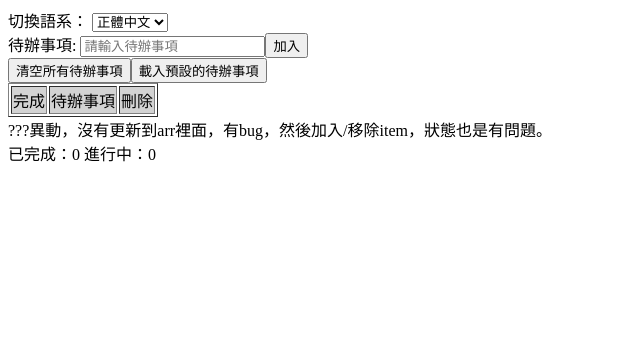
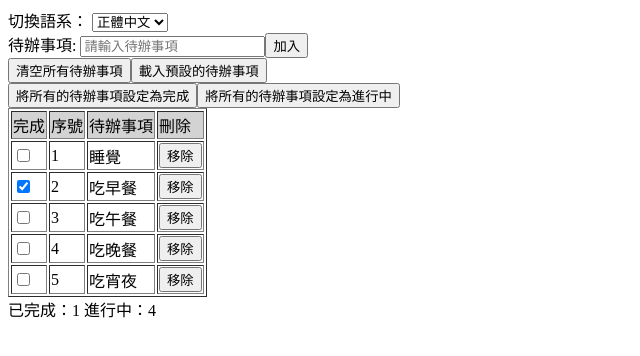
Before and after one commit to lesterio/todolist_exercise, an Angular app: page / in a window 1280 px wide. Shown: the top 356 px of the page, without its empty margins (0-640 px from the left). Built offline with nearby package versions, Linux system fonts and the light colour scheme.

Commit message:
增加id：這樣可以知道要去更新什麼；調整了一些動作。

```diff
--- a/src/assets/data/todoitems.json
+++ b/src/assets/data/todoitems.json
@@ -1,7 +1,7 @@
 [
-    { "itemDesc" : "睡覺" , "isCompelete" : false},
-    { "itemDesc" : "吃早餐" , "isCompelete" : true},
-    { "itemDesc" : "吃午餐" , "isCompelete" : false},
-    { "itemDesc" : "吃晚餐" , "isCompelete" : false},
-    { "itemDesc" : "吃宵夜" , "isCompelete" : false}
+    {"id":1, "itemDesc" : "睡覺" , "isCompelete" : false},
+    {"id":2, "itemDesc" : "吃早餐" , "isCompelete" : true},
+    {"id":3, "itemDesc" : "吃午餐" , "isCompelete" : false},
+    {"id":4, "itemDesc" : "吃晚餐" , "isCompelete" : false},
+    {"id":5, "itemDesc" : "吃宵夜" , "isCompelete" : false}
 ]
--- a/src/todoitem.ts
+++ b/src/todoitem.ts
@@ -1,4 +1,5 @@
 export interface Todoitem {
+  id : number ,
   itemDesc : string,
   isCompelete : boolean,
 }
--- a/src/todolistbody/todolistbody.component.css
+++ b/src/todolistbody/todolistbody.component.css
@@ -0,0 +1,3 @@
+.alertText{
+  color: red;
+}
--- a/src/todolistbody/todolistbody.component.html
+++ b/src/todolistbody/todolistbody.component.html
@@ -1,25 +1,30 @@
 <div>
   <label for="txtTodoitem">待辦事項:
     <span>
-      <input id="txtTodoitem" type='text' placeholder="請輸入待辦事項" (keydown.enter)="addItem()" [(ngModel)]="itemDesc">
+      <input id="txtTodoitem" type='text' placeholder="請輸入待辦事項"
+      (keydown.enter)="clearCheckMessage();addItem()"
+      [(ngModel)]="inputDesc">
     </span>
   </label>
-  <button (click)="addItem()">加入</button>
+  <button (click)="clearCheckMessage();addItem()">加入</button>
+  <div *ngIf="checkMessage!==''" [ngClass]="'alertText'">{{checkMessage}}</div>
   <div>
-    <button (click)="clearItem()">清空所有待辦事項</button>
-    <button (click)="readDefaultTodoItem()">載入預設的待辦事項</button>
+    <button (click)="clearItem()">清空所有待辦事項</button><button (click)="readDefaultTodoItem()">載入預設的待辦事項</button><br>
+    <button (click)="setItemState(true)">將所有的待辦事項設定為完成</button><button (click)="setItemState(false)">將所有的待辦事項設定為進行中</button><br>
+
   </div>
-
   <table [border]="1">
-    <tr style="background-color: lightgrey;"><td>完成</td><td>待辦事項</td><td>刪除</td></tr>
-    <tr *ngFor="let item of todoitems" [attr.item] = "item">
-      <td><input type="checkbox" [checked]="item.isCompelete" [id]="item.itemDesc"></td>
-      <td><label [htmlFor]="item.itemDesc">{{item.itemDesc}} </label> </td>
-      <!--#item：上課好像有說這個是什麼語法糖，我猜可能可以這樣做，試試-->
-      <td><button #item (click)="removeItem(item)">移除</button></td>
+    <tr style="background-color: lightgrey;"><td>完成</td><td>序號</td><td>待辦事項</td><td>刪除</td></tr>
+    <tr *ngFor="let item of todoitems">
+      <td><input type="checkbox"
+        [id]="item.id"
+        [checked]="item.isCompelete"
+        (change)="updateItemState(item.id,!item.isCompelete)"><!--id是要給label for用的--></td>
+      <td>{{item.id}}</td>
+      <td><label [htmlFor]="item.id">{{item.itemDesc}} </label> </td>
+      <td><button (click)="removeItem(item)">移除</button></td>
     </tr>
   </table>
-  ???異動，沒有更新到arr裡面，有bug，然後加入/移除item，狀態也是有問題。<br>
   已完成：{{getCompeleteItemCount()}}
   進行中：{{getProcessingItemCount()}}
 </div>
--- a/src/todolistbody/todolistbody.component.ts
+++ b/src/todolistbody/todolistbody.component.ts
@@ -1,8 +1,7 @@
 import { Component , inject ,OnInit} from '@angular/core';
-import { CommonModule } from '@angular/common';
+import { CommonModule} from '@angular/common';
 import { Todoitem } from 'src/todoitem';
 import { FormsModule } from '@angular/forms';
-//import { HttpClient } from '@angular/common/http';
 import { HttpClient } from '@angular/common/http';
 
 @Component({
@@ -10,50 +9,64 @@ import { HttpClient } from '@angular/common/http';
   standalone: true,
   imports: [CommonModule,FormsModule],
   templateUrl: './todolistbody.component.html',
-  styleUrls: ['./todolistbody.component.css']
+  styleUrls: ['./todolistbody.component.css'],
+  inputs : [  ]
 })
-export class TodolistbodyComponent {
-
-  itemDesc = ''
-  currentItem : Todoitem = { itemDesc : '' , isCompelete : false}
-  // todoitems : Todoitem[] = [
-  //   { itemDesc : '睡覺' , isCompelete : false},
-  //   { itemDesc : '吃早餐' , isCompelete : true},
-  //   { itemDesc : '吃午餐' , isCompelete : false},
-  //   { itemDesc : '吃晚餐' , isCompelete : false},
-  //   { itemDesc : '吃宵夜' , isCompelete : false},
-  // ]
+export class TodolistbodyComponent implements OnInit {
+  checkMessage = ''
+  checkValue? :boolean
+  inputDesc = ''
+  maxSeq : number = 0
+  currentItem? : Todoitem //= { id : 0 , itemDesc : '' , isCompelete : false}
+  //? 表示，可允許空值
   todoitems : Todoitem[] = [];
-
-
-
-  //request = inject(HttpClient) //定義一個請求
-  request = inject(HttpClient);
-  // ngOnInit(): void {
-  //   this.request.get<Todoitem[]>('http://localhost:4200/assets/data/todoitems.json')
-  //   .subscribe((data) => { this.todoitems = data })
-  // }
-
-
-
+  request = inject(HttpClient);//定義一個請求
+  ngOnInit(){
+    this.request.get<Todoitem[]>('http://localhost:4200/assets/data/todoitems.json').subscribe(
+    (response) => {
+      this.todoitems = response
+      //暫且做個timesCount
+      this.todoitems.forEach(item=>{
+        this.maxSeq = item.id > this.maxSeq ? item.id : this.maxSeq
+      })
+    })
+  }
   clearItem = () => this.todoitems = []
   readDefaultTodoItem(){
     //Todo:用httpGet試試
     this.request.get<Todoitem[]>('http://localhost:4200/assets/data/todoitems.json').subscribe(
-    (data) => {
-      this.todoitems = data
-      console.log(data)
+    (response) => {
+      this.todoitems = response
+      //暫且做個timesCount
+      this.todoitems.forEach(item=>{
+        this.maxSeq = item.id > this.maxSeq ? item.id : this.maxSeq
+      })
     })
   }
+  clearCheckMessage = () => this.checkMessage = ''
   addItem(){
-    this.itemDesc !== '' ?
-      this.todoitems.push({itemDesc : this.itemDesc , isCompelete : false}):''
-    this.itemDesc = ''
+    this.maxSeq += 1
+    if(this.inputDesc!=='')
+      this.todoitems.push({ id : this.maxSeq , itemDesc : this.inputDesc , isCompelete : false})
+    else
+      this.checkMessage = '待辦事項不得為空'
+    this.inputDesc = ''
+  }
+  removeItem(data : Todoitem){
+    return this.todoitems = this.todoitems.filter( item => item !== data)
   }
 
-  removeItem(data : Todoitem){
-    //console.log(data)
-    return this.todoitems = this.todoitems.filter( item => item !== data)
+  updateItemState(id :number , state : boolean){
+    let index = this.todoitems.findIndex(item=>item.id===id)
+    if(index > -1) this.todoitems[index].isCompelete = state
+  }
+  updateItemDescription(id : number , description : string){
+    let index = this.todoitems.findIndex(item => { item.id === id  })
+    if(index !== null) this.todoitems[index].itemDesc = description
+  }
+
+  setItemState(state:boolean){
+    this.todoitems.forEach(item=>item.isCompelete = state)
   }
 
   //不確定怎樣的寫法比較好，再研究XD
```
